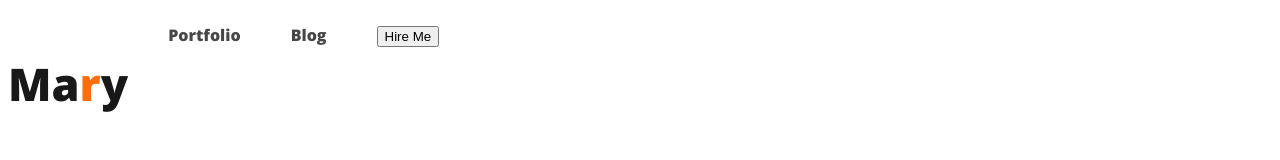
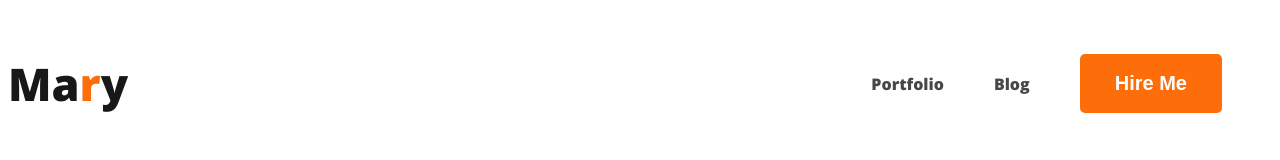
Before and after one commit to sakhawat-12/webdeveloper-portfolio, a plain HTML site: page index.html in a window 1280 px wide. Drawn offline with nearby package versions, Linux system fonts and the light colour scheme.

Commit message:
added the navbar

```diff
--- a/index.html
+++ b/index.html
@@ -19,7 +19,7 @@
    <ul>
     <li><a href="">Portfolio</a></li>
     <li><a href="">Blog</a></li>
-    <li><button>Hire Me</button></li>
+    <li><button class="btn-primary">Hire Me</button></li>
    </ul>
   </nav>
 
--- a/styles/portfolio.css
+++ b/styles/portfolio.css
@@ -7,6 +7,8 @@ body{
 /* nav realeted styles */
 nav{
  display: flex;
+ justify-content: space-between;
+ align-items: center;
 }
 .nav-title{
  color: #181818;
@@ -16,8 +18,9 @@ nav{
 .text-primary{
  color: #FD6E0A;
 }
-nav > ul{
+nav>ul{
  display: flex;
+ align-items: center;
 }
 nav li{
  list-style: none;
@@ -27,3 +30,12 @@ nav a{
  text-decoration: none;
  color: #474747;
 }
+.btn-primary{
+  border-radius: 5px;
+    background: #FD6E0A;
+    border: 0px;
+    color: white;
+    font-size: 20px;
+    font-weight: 700;
+    padding: 18px 35px;
+}
```
